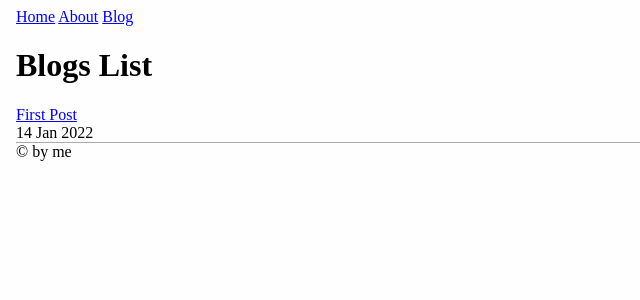
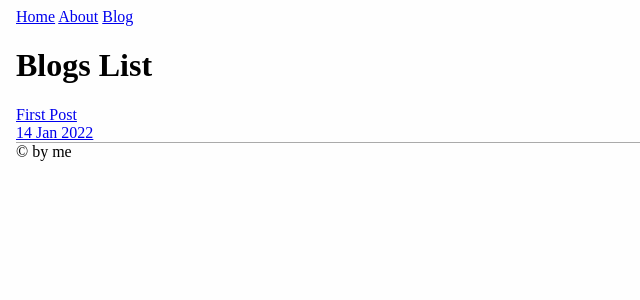
Before and after one commit to 9r3w/9r3w.github.io, a Jekyll site: the page built from blog.md, in a window 1280 px wide. Shown: the top 300 px of the page, without its empty margins (0-640 px from the left). Built offline with Jekyll 4.4.1, drawn with Linux system fonts in a browser that asks for light colours.

Commit message:
Update blog.md

```diff
--- a/blog.md
+++ b/blog.md
@@ -6,11 +6,13 @@ title: Blogs List
 
 <div class="blog-card">
   {% for post in site.posts %}
-    <div class="blog-card-link">
-      <a href="{{ post.url }}">{{ post.title }}</a>
-    </div>
-    <div class="blog-card-date">
-      {{ post.date | date_to_string }}
-    </div>
+    <a href="{{ post.url }}">
+      <div class="blog-card-link">
+        {{ post.title }}
+      </div>
+      <div class="blog-card-date">
+        {{ post.date | date_to_string }}
+      </div>
+    </a>
   {% endfor %}
 </div>
```
